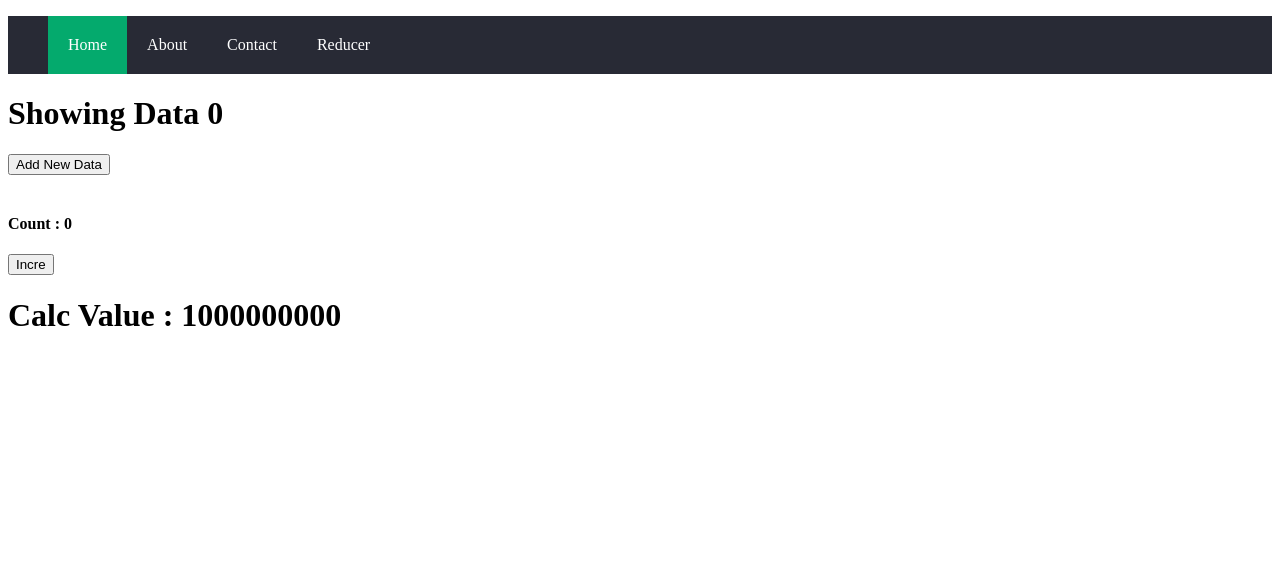
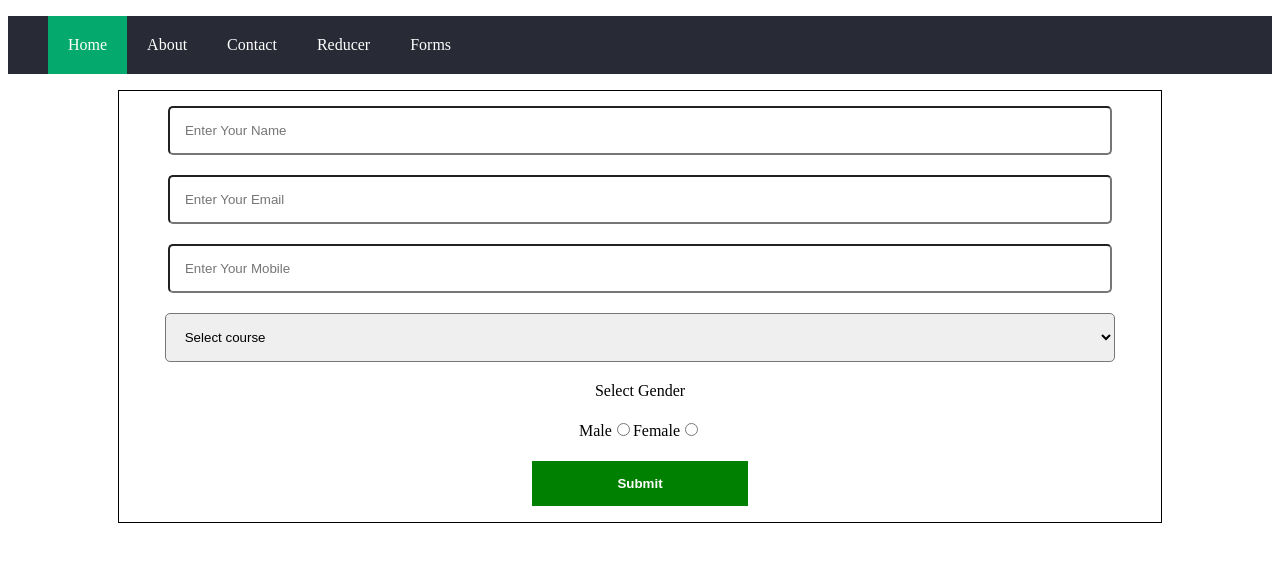
Before and after one commit to Bhanu021/React-March-2026_App, a React (Create React App) app: page /forms in a window 1280 px wide. Before the commit this address led to /. Shown: the top 562 px of the page. Built offline with nearby package versions, Linux system fonts and the light colour scheme.

Commit message:
Form Handling

```diff
--- /dev/null
+++ b/src/CSS/Form.css
@@ -0,0 +1,41 @@
+.main{
+    border: 1px solid black;
+    padding: 15px;
+    width: 80%;
+    margin: 0 auto;
+    display: flex;
+    justify-content: center;
+    align-items: center;
+    flex-direction: column;
+    gap: 20px;
+    min-height: 150px;
+}
+
+.inpt-fm{
+    width: 90%;
+    border-radius: 5px;
+    padding: 15px;
+}
+
+
+.btn-fm{
+    padding: 15px 85px;
+    background-color: green;
+    color: white;
+    font-weight: bold;
+    border: 1px solid white;
+    cursor: pointer;
+}
+
+.btn-fm:hover{
+    background-color: white;
+    color: green;
+    font-weight: bold;
+    border: 2px solid green;
+}
+
+.select-fm{
+    padding: 15px;
+    width: 94%;
+    border-radius: 5px;
+}
--- a/src/Navigations/RoutesV6.jsx
+++ b/src/Navigations/RoutesV6.jsx
@@ -4,6 +4,7 @@ import Contact from "../Pages/Contact"
 import { Navigate } from "react-router-dom"
 import Navbar from "../Pages/Navbar"
 import MyReducer from "../Pages/UseReducer"
+import FormsComponent from "../Pages/Forms"
 
 
 const RouterV6 = () => {
@@ -30,6 +31,7 @@ const RouterV6 = () => {
                 { path: "/about", element: <About /> },
                 { path: "/contact", element: <Contact /> },
                 { path: "/reducer", element: <MyReducer /> },
+                { path: "/forms", element: <FormsComponent /> },
             ]
 
         },
--- /dev/null
+++ b/src/Pages/Forms.jsx
@@ -0,0 +1,101 @@
+import { useState } from "react"
+import '../CSS/Form.css'
+
+
+
+
+const FormsComponent = () => {
+
+
+    const [formValues, setFormValues] = useState({
+
+        name: "",
+        email: "",
+        mobile: "",
+        course: "",
+        gender : ""
+
+    })
+
+
+    const handleFormValues = (e) => {
+        setFormValues({ ...formValues, [e.target.name]: e.target.value })
+    }
+
+
+    // const [name, setName] = useState('')
+    // const [email, setEmail] = useState('')
+    // const [mobile, setMobile] = useState('')
+
+
+
+
+    // const handleInput = (e) => {
+    //     console.log(e.target.name)
+    //     console.log(e.target.value)
+
+    //     setName(e.target.value)
+
+
+    // }
+    // const handleInputEmail = (e) => {
+    //     console.log(e.target.name)
+    //     console.log(e.target.value)
+
+    //     setEmail(e.target.value)
+
+    // }
+    // const handleInputMobile = (e) => {
+
+    //     setMobile(e.target.value)
+
+    // }
+
+    const hanldeSubmit = () => {
+
+        console.table(formValues)
+
+    }
+
+
+
+
+
+    return (
+
+        <>
+
+            <div className="main">
+                <input className="inpt-fm" name="name" placeholder="Enter Your Name" value={formValues.name} onChange={handleFormValues} />
+                <input className="inpt-fm" name="email" placeholder="Enter Your Email" value={formValues.email} onChange={handleFormValues} />
+                <input className="inpt-fm" name="mobile" placeholder="Enter Your Mobile" value={formValues.mobile} onChange={handleFormValues} />
+                <select defaultValue={formValues.course} name="course" onChange={handleFormValues} className="select-fm">
+                    <option className="opt-fm">Select course</option>
+                    <option value='c++'>C++</option>
+                    <option value='java'>Java</option>
+                    <option value='python'>Python</option>
+                    <option value='js'>Javascript</option>
+                    <option value='mongo'>Mongo</option>
+                    <option value='nodejs'>Node Js</option>
+                </select>
+                    <label>Select Gender</label>
+                <form>
+                    <label htmlFor='male' >Male</label>
+                    <input onChange={handleFormValues} type="radio" id="gender" name="gender" placeholder="Male" value='Male' />
+                    <label htmlFor='female'>Female</label>
+                    <input onChange={handleFormValues} type="radio" id="gender" name="gender" placeholder="Female" value='Female' />
+                </form>
+                    <button className="btn-fm" onClick={hanldeSubmit}>Submit</button>
+            </div>
+
+
+
+
+        </>
+
+    )
+
+}
+
+
+export default FormsComponent;
--- a/src/Pages/Navbar.jsx
+++ b/src/Pages/Navbar.jsx
@@ -13,7 +13,8 @@ function Navbar(props) {   // Recieved Props as nc
         { route: "Home", link: "/", isActive: true },
         { route: "About", link: '/about', isActive: false },
         { route: "Contact", link: '/contact', isActive: false },
-        { route: "Reducer", link: '/reducer', isActive: false }
+        { route: "Reducer", link: '/reducer', isActive: false },
+        { route: "Forms", link: '/forms', isActive: false }
     ])
 
 
```
